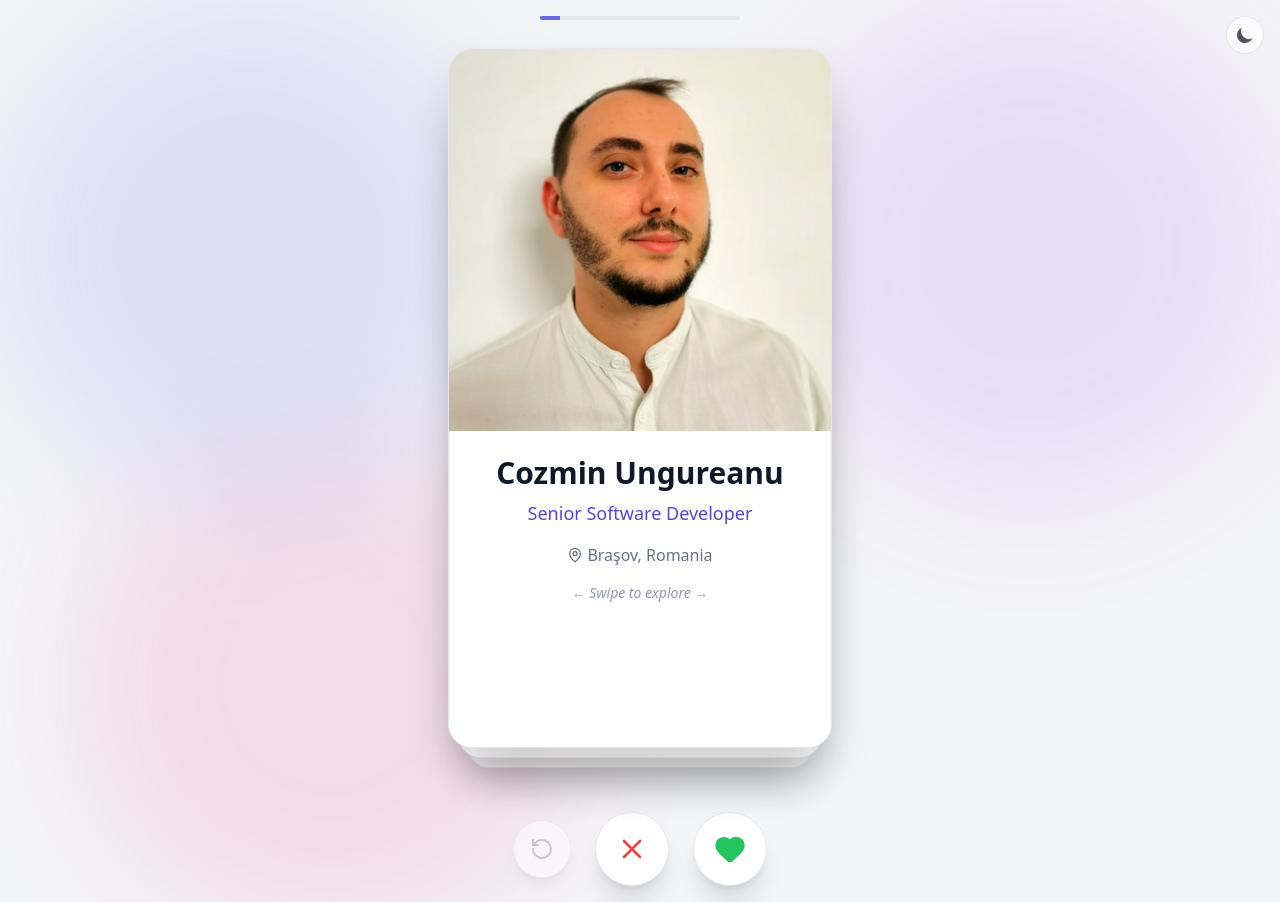
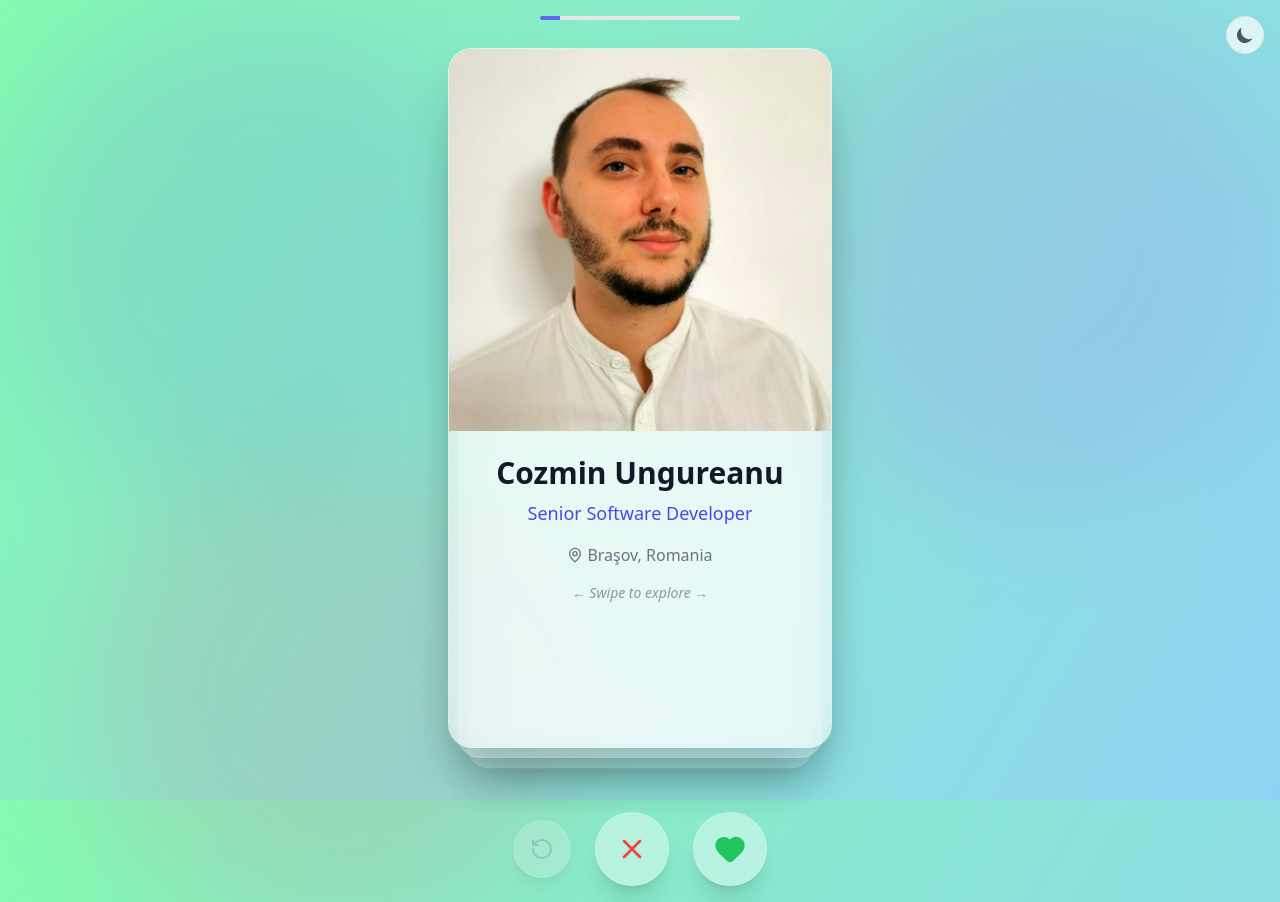
Before and after one commit to cozminu/cozminu.github.io, a React (Create React App) app: page / in a window 1280 px wide. Built offline with nearby package versions, Linux system fonts and the light colour scheme.

Commit message:
add glassmorphism

```diff
--- a/src/components/SwipeResume/Card.tsx
+++ b/src/components/SwipeResume/Card.tsx
@@ -50,7 +50,7 @@ export default function Card({ data, onSwipe, index, score, onRestart }: CardPro
     switch (data.type) {
       case 'INTRO':
         return (
-          <div className="flex flex-col h-full bg-white dark:bg-zinc-900" draggable={false}>
+          <div className="flex flex-col h-full bg-white/30 dark:bg-black/30 backdrop-blur-md" draggable={false}>
             {/* Top Half: Image */}
             <div className="h-6/10 w-full relative shrink-0">
               <img
@@ -125,7 +125,7 @@ export default function Card({ data, onSwipe, index, score, onRestart }: CardPro
               <div className="mt-auto pt-4 border-t border-gray-100 dark:border-zinc-800">
                 <div className="flex flex-wrap gap-2">
                   {job.technologies.map((tech: string) => (
-                    <span key={tech} className="px-2 py-1 bg-indigo-50 dark:bg-indigo-900/30 text-indigo-600 dark:text-indigo-300 text-xs rounded-md font-medium border border-indigo-100 dark:border-indigo-800/50">
+                    <span key={tech} className="px-2 py-1 bg-white/40 dark:bg-white/10 text-indigo-700 dark:text-indigo-300 text-xs rounded-md font-medium border border-white/20 dark:border-white/10 shadow-sm">
                       {tech}
                     </span>
                   ))}
@@ -161,7 +161,7 @@ export default function Card({ data, onSwipe, index, score, onRestart }: CardPro
               <div className="mt-auto pt-4 border-t border-gray-100 dark:border-zinc-800">
                 <div className="flex flex-wrap gap-2">
                   {project.keywords.map((tech: string) => (
-                    <span key={tech} className="px-2 py-1 bg-indigo-100 dark:bg-indigo-900/40 text-indigo-700 dark:text-indigo-300 text-xs rounded font-medium">
+                    <span key={tech} className="px-2 py-1 bg-white/40 dark:bg-white/10 text-indigo-700 dark:text-indigo-300 text-xs rounded font-medium border border-white/20 dark:border-white/10 shadow-sm">
                       {tech}
                     </span>
                   ))}
@@ -177,7 +177,7 @@ export default function Card({ data, onSwipe, index, score, onRestart }: CardPro
             <h2 className="text-2xl font-bold mb-6 text-gray-900 dark:text-white border-b pb-2">Skills</h2>
             <div className="flex flex-wrap gap-2">
               {data.data.map((skill: any) => (
-                <div key={skill.name} className="flex flex-col items-center px-3 py-2 bg-white dark:bg-zinc-800 rounded-lg grow shadow-sm border border-gray-100 dark:border-zinc-700">
+                <div key={skill.name} className="flex flex-col items-center px-3 py-2 bg-white/40 dark:bg-white/5 rounded-lg grow shadow-sm border border-white/20 dark:border-white/10 backdrop-blur-sm">
                   <span className="font-bold text-gray-800 dark:text-gray-200">{skill.name}</span>
                   <span className="text-xs text-indigo-500 font-medium">{skill.level}</span>
                 </div>
@@ -209,7 +209,7 @@ export default function Card({ data, onSwipe, index, score, onRestart }: CardPro
       dragConstraints={{ left: 0, right: 0 }}
       dragElastic={0.7}
       onDragEnd={handleDragEnd}
-      className={`absolute top-0 left-0 w-full h-full bg-white dark:bg-zinc-900 rounded-3xl shadow-2xl overflow-hidden border border-gray-200 dark:border-zinc-800 origin-bottom select-none
+      className={`absolute top-0 left-0 w-full h-full bg-white/30 dark:bg-black/30 backdrop-blur-xl rounded-3xl shadow-2xl overflow-hidden border border-white/50 dark:border-white/10 origin-bottom select-none
          ${isFront ? 'cursor-grab active:cursor-grabbing' : 'pointer-events-none'}`}
     >
       {/* Swipe Feedback Overlays */}
--- a/src/components/SwipeResume/Controls.tsx
+++ b/src/components/SwipeResume/Controls.tsx
@@ -19,7 +19,7 @@ export default function Controls({ onVote, onUndo, canUndo, disabled }: Controls
       } else if (e.key === 'ArrowRight') {
         onVote('right');
       } else if (e.key === 'Backspace' && canUndo) {
-         onUndo();
+        onUndo();
       }
     };
 
@@ -34,8 +34,8 @@ export default function Controls({ onVote, onUndo, canUndo, disabled }: Controls
         whileTap={{ scale: 0.9 }}
         onClick={onUndo}
         disabled={!canUndo || disabled}
-        className={`p-4 rounded-full bg-white dark:bg-zinc-800 shadow-lg border border-gray-200 dark:border-zinc-700 transition-colors
-          ${!canUndo || disabled ? 'opacity-50 cursor-not-allowed text-gray-400' : 'text-yellow-500 hover:text-yellow-600'}`}
+        className={`p-4 rounded-full bg-white/40 dark:bg-white/10 backdrop-blur-md shadow-lg border border-white/20 dark:border-white/10 transition-colors
+          ${!canUndo || disabled ? 'opacity-50 cursor-not-allowed text-gray-400' : 'text-yellow-500 hover:text-yellow-600 hover:bg-white/60 dark:hover:bg-white/20'}`}
         aria-label="Undo"
       >
         <RotateCcw className="w-6 h-6" />
@@ -46,8 +46,8 @@ export default function Controls({ onVote, onUndo, canUndo, disabled }: Controls
         whileTap={{ scale: 0.9 }}
         onClick={() => onVote('left')}
         disabled={disabled}
-        className={`p-5 rounded-full bg-white dark:bg-zinc-800 shadow-xl border border-gray-200 dark:border-zinc-700 transition-colors
-          ${disabled ? 'opacity-50 cursor-not-allowed' : 'text-red-500 hover:text-red-600'}`}
+        className={`p-5 rounded-full bg-white/40 dark:bg-white/10 backdrop-blur-md shadow-xl border border-white/20 dark:border-white/10 transition-colors
+          ${disabled ? 'opacity-50 cursor-not-allowed' : 'text-red-500 hover:text-red-600 hover:bg-white/60 dark:hover:bg-white/20'}`}
         aria-label="Pass"
       >
         <X className="w-8 h-8" />
@@ -58,8 +58,8 @@ export default function Controls({ onVote, onUndo, canUndo, disabled }: Controls
         whileTap={{ scale: 0.9 }}
         onClick={() => onVote('right')}
         disabled={disabled}
-        className={`p-5 rounded-full bg-white dark:bg-zinc-800 shadow-xl border border-gray-200 dark:border-zinc-700 transition-colors
-           ${disabled ? 'opacity-50 cursor-not-allowed' : 'text-green-500 hover:text-green-600'}`}
+        className={`p-5 rounded-full bg-white/40 dark:bg-white/10 backdrop-blur-md shadow-xl border border-white/20 dark:border-white/10 transition-colors
+           ${disabled ? 'opacity-50 cursor-not-allowed' : 'text-green-500 hover:text-green-600 hover:bg-white/60 dark:hover:bg-white/20'}`}
         aria-label="Like"
       >
         <Heart className="w-8 h-8 fill-current" />
--- a/src/components/SwipeResume/MatchResult.tsx
+++ b/src/components/SwipeResume/MatchResult.tsx
@@ -1,5 +1,5 @@
 import React from 'react';
-import { FileText, Github, Linkedin, Mail } from 'lucide-react';
+import { FileText, Github, Linkedin, Mail, RotateCcw } from 'lucide-react';
 import profileData from '../../data/profile.json';
 import { ResumeData } from '../../types/resume';
 
@@ -59,7 +59,7 @@ export default function MatchResult({ score, onRestart }: MatchResultProps) {
         <h1 className="text-4xl font-extrabold mb-2">It's a Match!</h1>
         <p className="text-indigo-100">You seem interested. Let's connect.</p>
       </div>
-      <div className="h-2/3 flex items-start justify-center p-6">
+      <div className="h-2/3 flex flex-col items-center justify-between p-6">
         <div className="grid grid-cols-2 gap-4 w-full max-w-xs">
           {links.map((link: any) => (
             <a
@@ -74,6 +74,15 @@ export default function MatchResult({ score, onRestart }: MatchResultProps) {
             </a>
           ))}
         </div>
+
+        {/* Reset Button - No text, no borders */}
+        <button
+          onClick={onRestart}
+          className="mt-4 p-3 text-white/70 hover:text-white transition-colors focus:outline-none"
+          aria-label="Reset"
+        >
+          <RotateCcw className="w-8 h-8" />
+        </button>
       </div>
     </div>
   );
--- a/src/components/SwipeResume/SwipeResume.tsx
+++ b/src/components/SwipeResume/SwipeResume.tsx
@@ -52,7 +52,7 @@ export default function SwipeResume() {
   const isFinished = currentIndex >= cards.length;
 
   return (
-    <div className="min-h-screen bg-gray-100 dark:bg-black flex flex-col items-center justify-center p-4 overflow-hidden relative transition-colors duration-300">
+    <div className="min-h-screen flex flex-col items-center justify-center p-4 overflow-hidden relative transition-colors duration-300">
 
       {/* Background decoration */}
       <div className="absolute inset-0 z-0 opacity-20 dark:opacity-10 pointer-events-none">
@@ -74,7 +74,7 @@ export default function SwipeResume() {
             <motion.div
               initial={{ opacity: 0, scale: 0.9 }}
               animate={{ opacity: 1, scale: 1 }}
-              className="bg-white dark:bg-zinc-900 rounded-3xl p-8 text-center shadow-xl border border-gray-200 dark:border-zinc-800"
+              className="bg-white/30 dark:bg-black/30 backdrop-blur-xl rounded-3xl p-8 text-center shadow-xl border border-white/50 dark:border-white/10"
             >
               <h2 className="text-2xl font-bold mb-4 text-gray-900 dark:text-gray-100">You've reached the end!</h2>
               <p className="text-gray-600 dark:text-gray-400 mb-6">But let's be honest, I'm worth a second look. 😉</p>
--- a/src/index.css
+++ b/src/index.css
@@ -5,31 +5,39 @@
 @layer base {
   :root {
     --font-sans: 'Inter', ui-sans-serif, system-ui, -apple-system, 'Segoe UI', Roboto, 'Helvetica Neue', Arial, 'Noto Sans', 'Apple Color Emoji', 'Segoe UI Emoji', 'Segoe UI Symbol', 'Noto Color Emoji';
-    /* Color palette tweaks */
-    --color-bg-light: #e5e7eb;
-    --color-bg-dark: #23272f;
-    --color-bg-dark-lighter: #2d323c;
-    --color-bg-light-darker: #d1d5db;
-    --color-section-light: #f3f4f6;
-    --color-section-dark: #2d323c;
-    --color-border-light: #cbd5e1;
-    --color-border-dark: #3b4252;
-    --color-text-light: #22223b;
-    --color-text-dark: #e5e7eb;
-    --color-chip-light: #e0e7ff;
-    --color-chip-dark: #3b4252;
+    /* Glassmorphism Color Palette */
+    --color-bg-light: linear-gradient(135deg, #fdfbfb 0%, #ebedee 100%);
+    /* Fallback */
+    --color-bg-gradient-light: linear-gradient(120deg, #84fab0 0%, #8fd3f4 100%);
+    --color-bg-gradient-dark: linear-gradient(to top, #30cfd0 0%, #330867 100%);
+
+    --color-glass-border-light: rgba(255, 255, 255, 0.4);
+    --color-glass-border-dark: rgba(255, 255, 255, 0.1);
+
+    --color-text-light: #1f2937;
+    --color-text-dark: #f9fafb;
+
+    --color-chip-light: rgba(255, 255, 255, 0.5);
+    --color-chip-dark: rgba(0, 0, 0, 0.3);
   }
-  html, body, #root {
+
+  html,
+  body,
+  #root {
     height: 100%;
-    transition: background 0.8s cubic-bezier(0.4,0,0.2,1), color 0.8s cubic-bezier(0.4,0,0.2,1);
+    transition: background 0.8s cubic-bezier(0.4, 0, 0.2, 1), color 0.8s cubic-bezier(0.4, 0, 0.2, 1);
   }
+
   body {
     font-family: var(--font-sans);
-    background: var(--color-bg-light);
+    background: var(--color-bg-gradient-light);
     color: var(--color-text-light);
+    background-attachment: fixed;
+    /* fix gradient on scroll */
   }
+
   .dark body {
-    background: var(--color-bg-dark-lighter);
+    background: var(--color-bg-gradient-dark);
     color: var(--color-text-dark);
   }
 }
```
